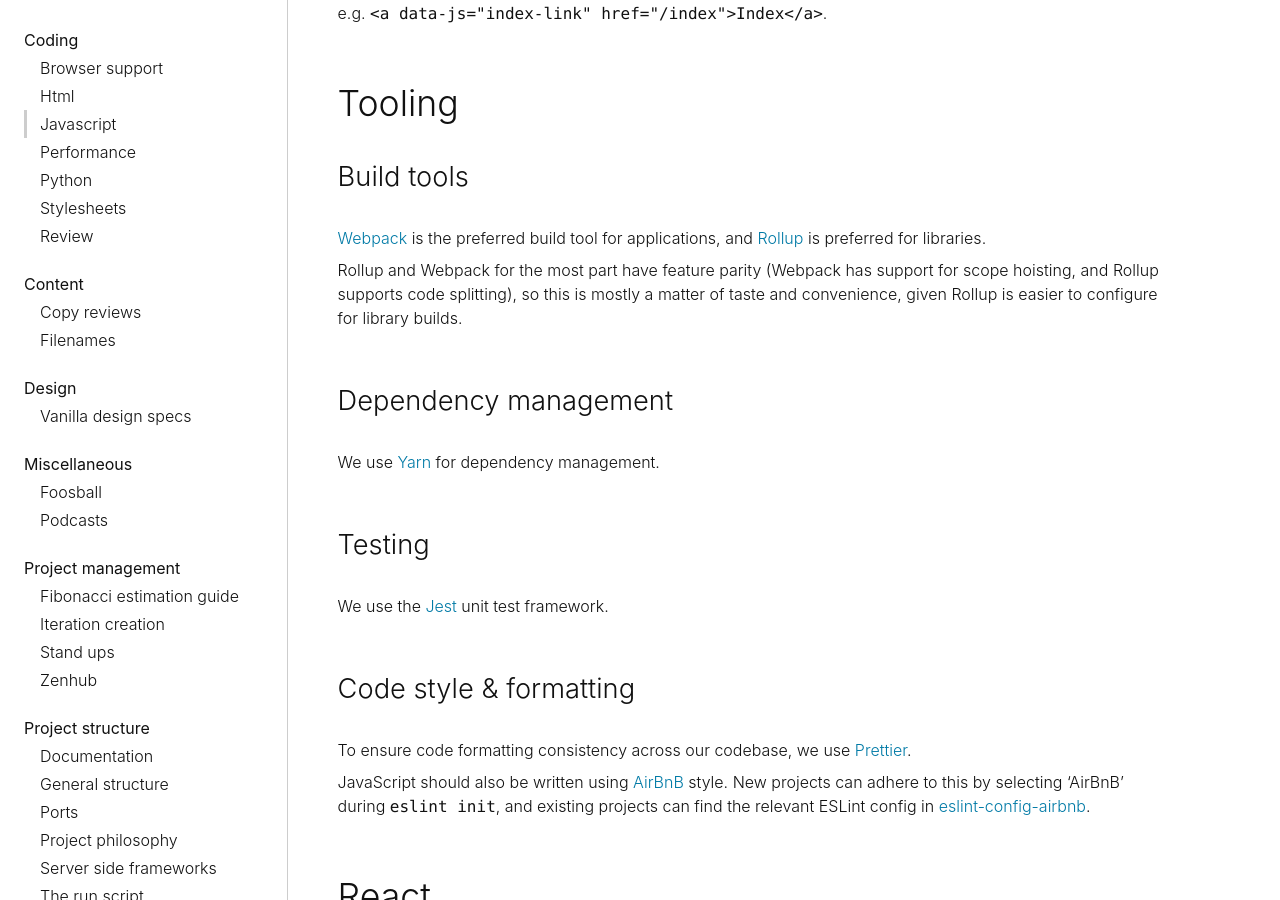
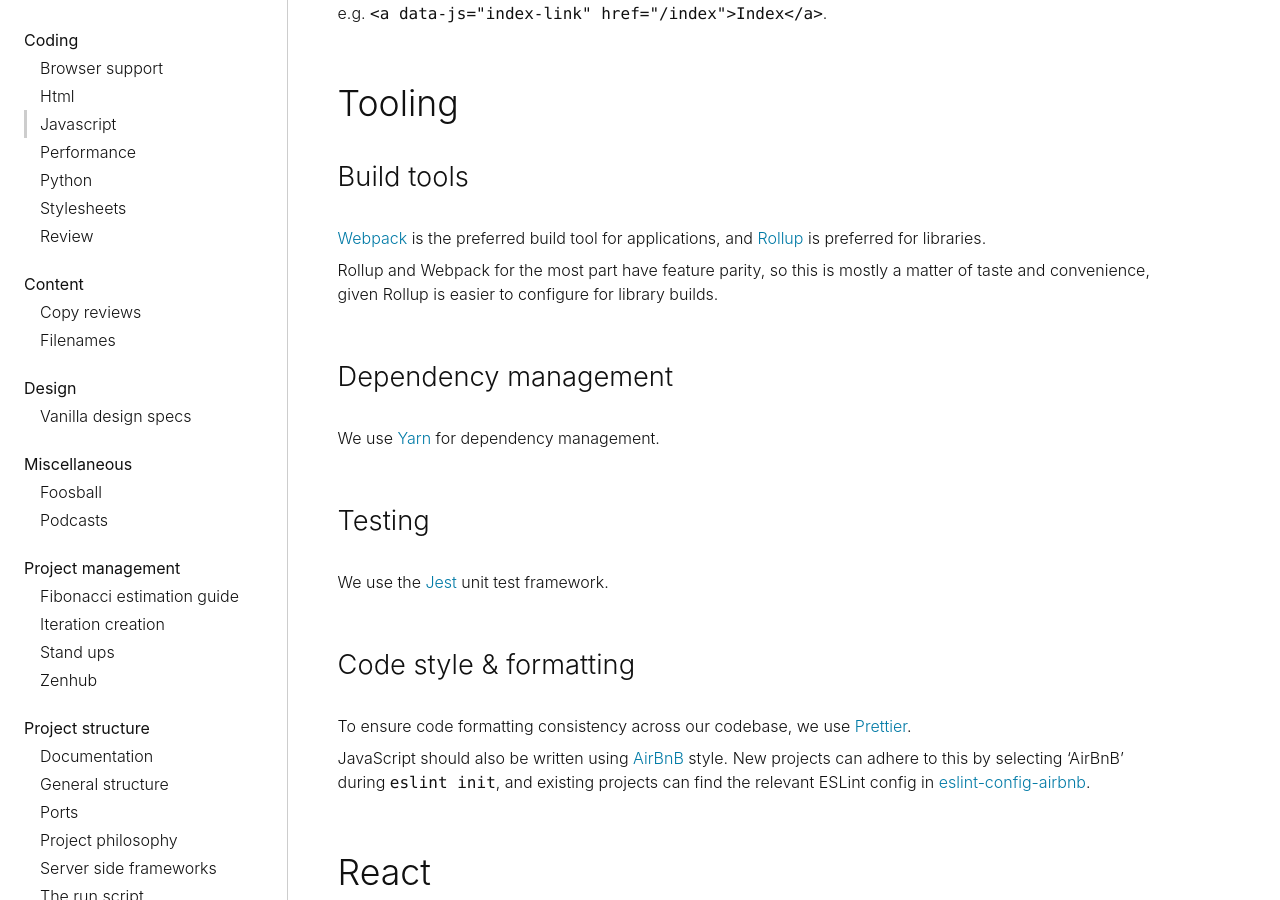
Before and after one commit to canonical-web-and-design/practices, a Jekyll site: the page built from coding/javascript.md, in a window 1280 px wide and 900 px high, scrolled down 1046 px. Built offline with Jekyll 4.4.1, drawn with Linux system fonts in a browser that asks for light colours; some web fonts are replaced.

Commit message:
Further simplification...

```diff
--- a/coding/javascript.md
+++ b/coding/javascript.md
@@ -32,7 +32,7 @@
 ### Build tools
 [Webpack](https://webpack.js.org/) is the preferred build tool for applications, and [Rollup](https://rollupjs.org/guide/en) is preferred for libraries.
 
-Rollup and Webpack for the most part have feature parity (Webpack has support for scope hoisting, and Rollup supports code splitting), so this is mostly a matter of taste and convenience, given Rollup is easier to configure for library builds.
+Rollup and Webpack for the most part have feature parity, so this is mostly a matter of taste and convenience, given Rollup is easier to configure for library builds.
 
 ### Dependency management
 
```
